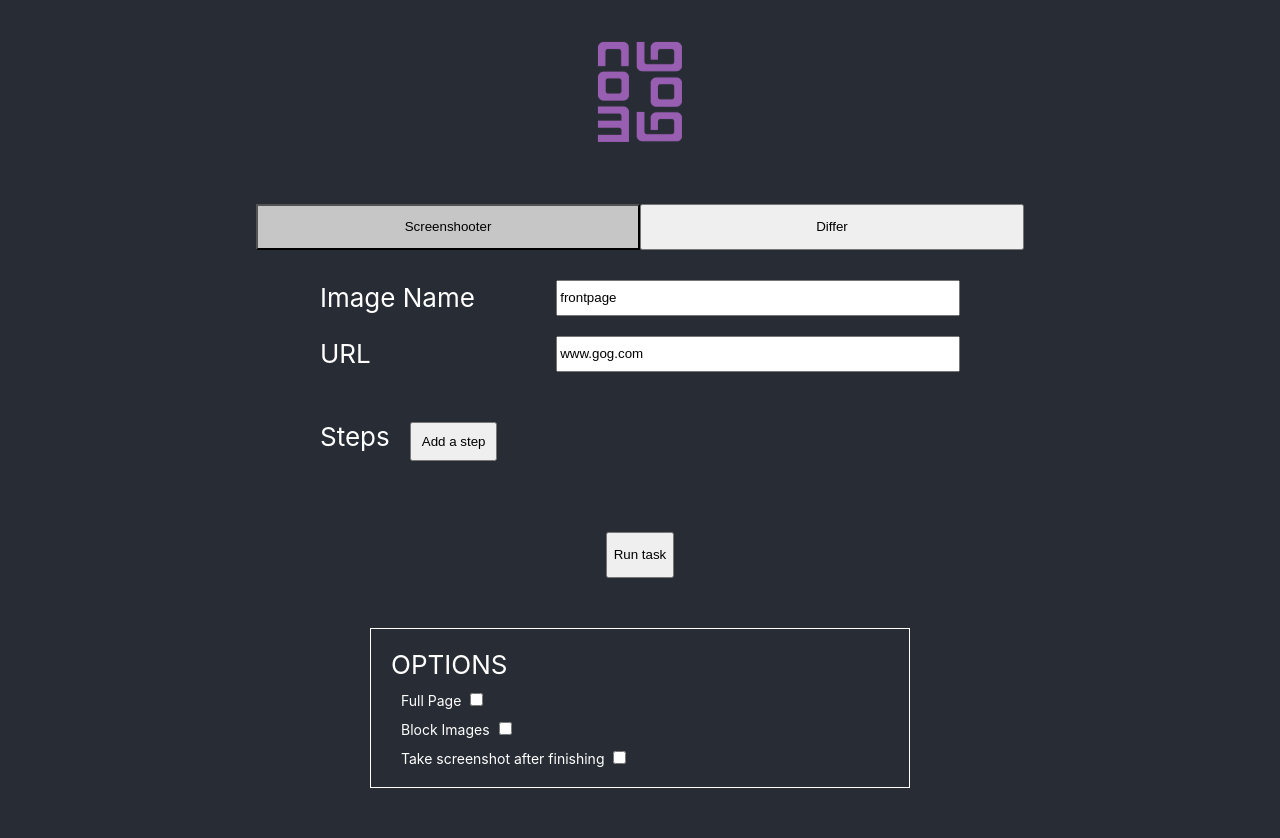
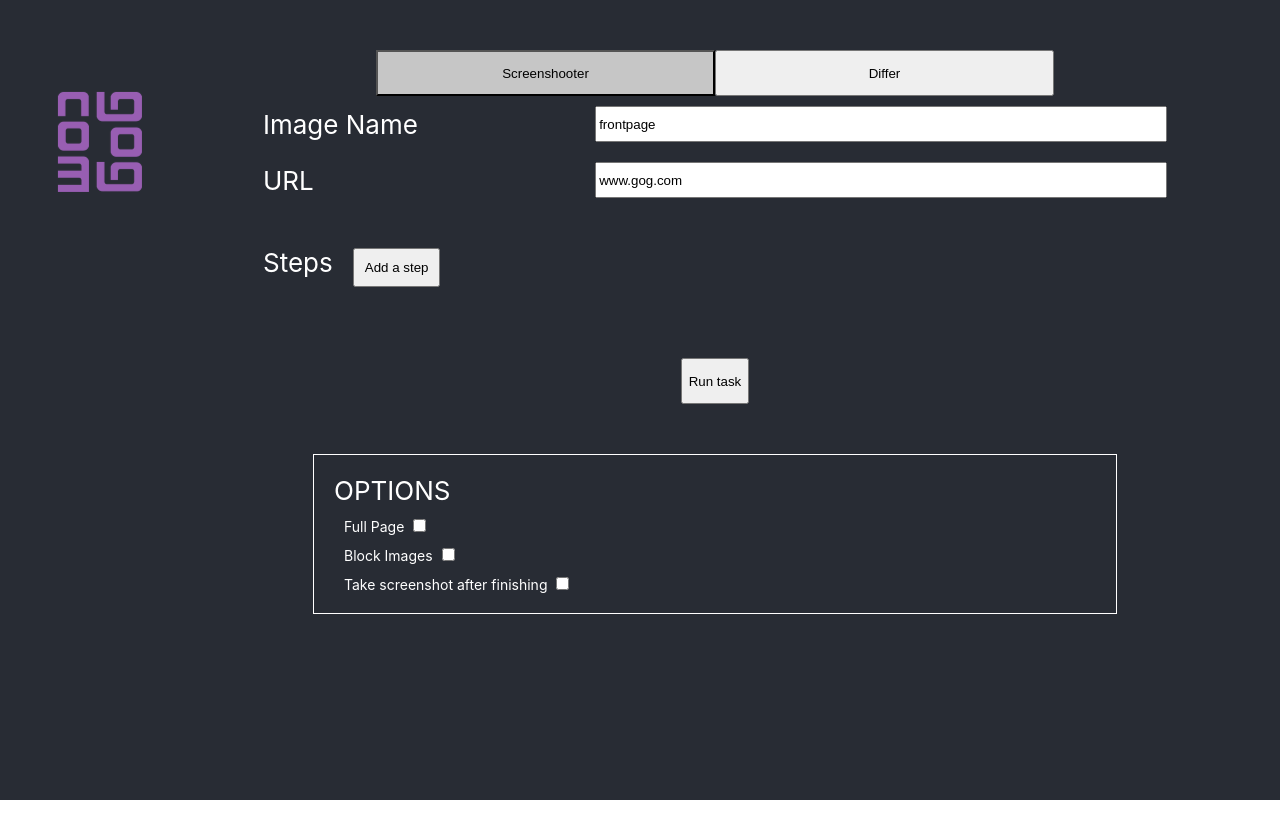
Before and after one commit to Geddard/visual-diff, a React app in the folder frontend/: page / in a window 1280 px wide. After the commit the page ends 800 px from the top, so only its background shows below. Built offline with nearby package versions, Linux system fonts and the light colour scheme.

Commit message:
Some re-styling

```diff
--- a/frontend/src/App.css
+++ b/frontend/src/App.css
@@ -3,8 +3,8 @@
   background-color: #282c34;
   min-height: 100vh;
   display: flex;
-  flex-direction: column;
-  align-items: center;
+  flex-direction: row;
+  align-items: flex-start;
   font-size: calc(10px + 2vmin);
   color: white;
 }
@@ -17,6 +17,12 @@
   fill: red;
 }
 
+.app-logo__wrapper {
+  display: inline-block;
+  height: 100%;
+  margin: 50px 0 0 50px;
+}
+
 @keyframes app-logo-spin {
   from {
     transform: rotate(0deg);
--- a/frontend/src/App.tsx
+++ b/frontend/src/App.tsx
@@ -37,16 +37,17 @@ const App: React.FC = () => {
 
   return (
     <div className="app">
+      <div className="app-logo__wrapper">
         <img src={logo} className="app-logo" alt="logo" />
+      </div>
 
       <Toggler
         options={OPTIONS}
         defaultOption={defaultForm}
         handler={handleTogglerClick}
-          />
-
+      >
         {renderActiveForm()}
-
+      </Toggler>
     </div>
 )};
 
--- a/frontend/src/components/Differ/Differ.css
+++ b/frontend/src/components/Differ/Differ.css
@@ -13,7 +13,7 @@
 .differ__img-displayed {
   max-width: 80%;
   border: 1px solid white;
-  margin-bottom: 50px;
+  margin: 20px 0 50px;
 }
 
 .differ-form .source-selector {
--- a/frontend/src/components/Screenshooter/Screenshooter.css
+++ b/frontend/src/components/Screenshooter/Screenshooter.css
@@ -1,7 +1,3 @@
-.screenshooter-form {
-  width: 50%;
-}
-
 .screenshooter-btn {
   height: 46px;
 }
--- a/frontend/src/components/Toggler/Toggler.css
+++ b/frontend/src/components/Toggler/Toggler.css
@@ -3,7 +3,15 @@
   justify-content: center;
   height: 46px;
   width: 60%;
-  margin: 20px auto;
+  margin: 50px auto 0;
+}
+.toggler__wrapper {
+  width: 100%;
+}
+
+.toggler__children {
+  width: 80%;
+  margin: 0 auto;
 }
 
 .toggler__option {
--- a/frontend/src/components/Toggler/Toggler.tsx
+++ b/frontend/src/components/Toggler/Toggler.tsx
@@ -12,12 +12,14 @@ interface TogglerProps {
   options: TOptions;
   defaultOption?: string;
   handler: TToggleHandler;
+  children?: JSX.Element
 }
 
 const Toggler: React.FC<TogglerProps> = ({
   options,
   defaultOption = "",
-  handler
+  handler,
+  children
 }) => {
   const [activeOption, setActiveOption] = useState(defaultOption);
 
@@ -47,8 +49,13 @@ const Toggler: React.FC<TogglerProps> = ({
   }
 
   return (
-    <div className="toggler">
-      {(renderOptions(options, handler))}
+    <div className="toggler__wrapper">
+      <div className="toggler">
+        {(renderOptions(options, handler))}
+      </div>
+      <div className="toggler__children">
+        {children}
+      </div>
     </div>
   );
 }
```
Lines whose indentation alone changed are shown as unchanged.
